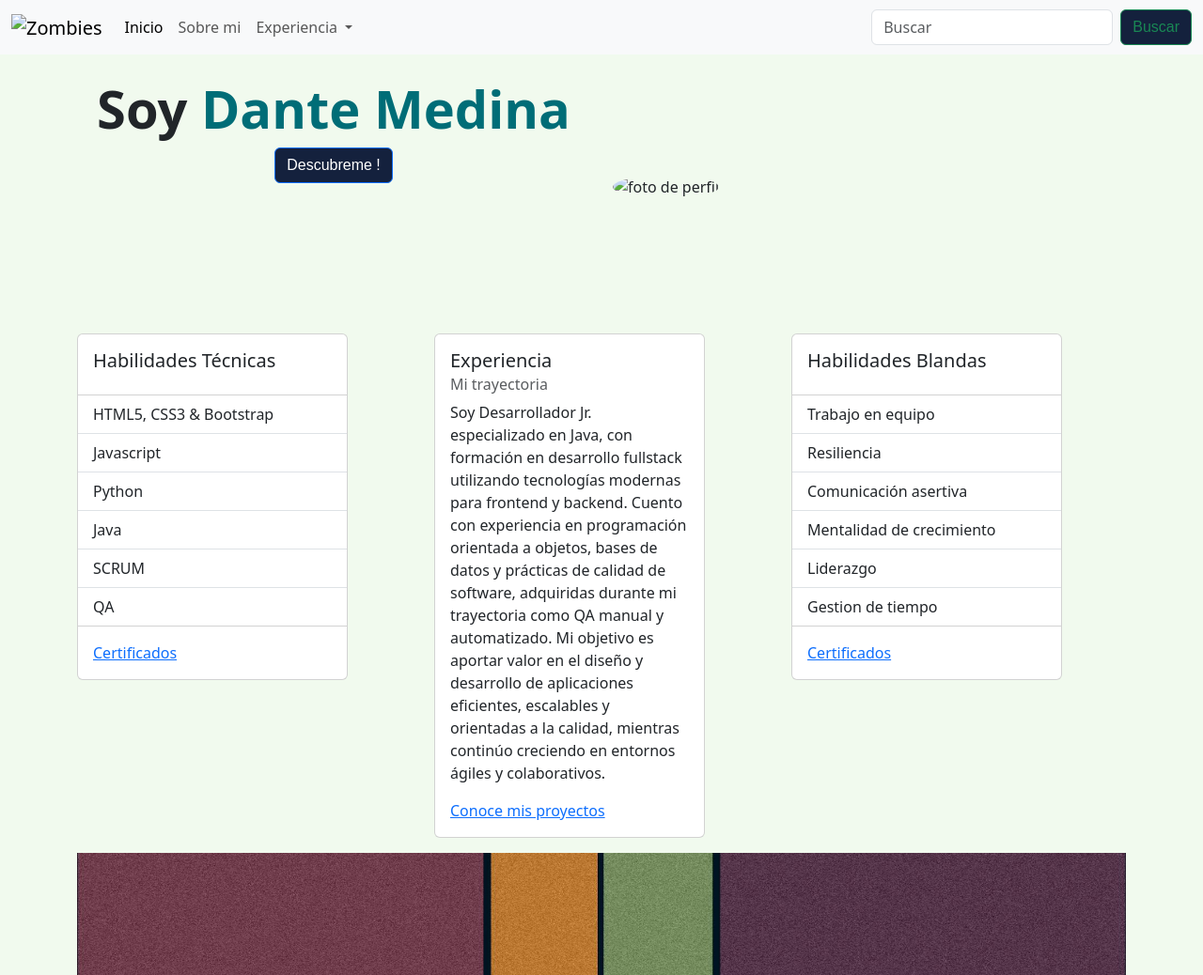
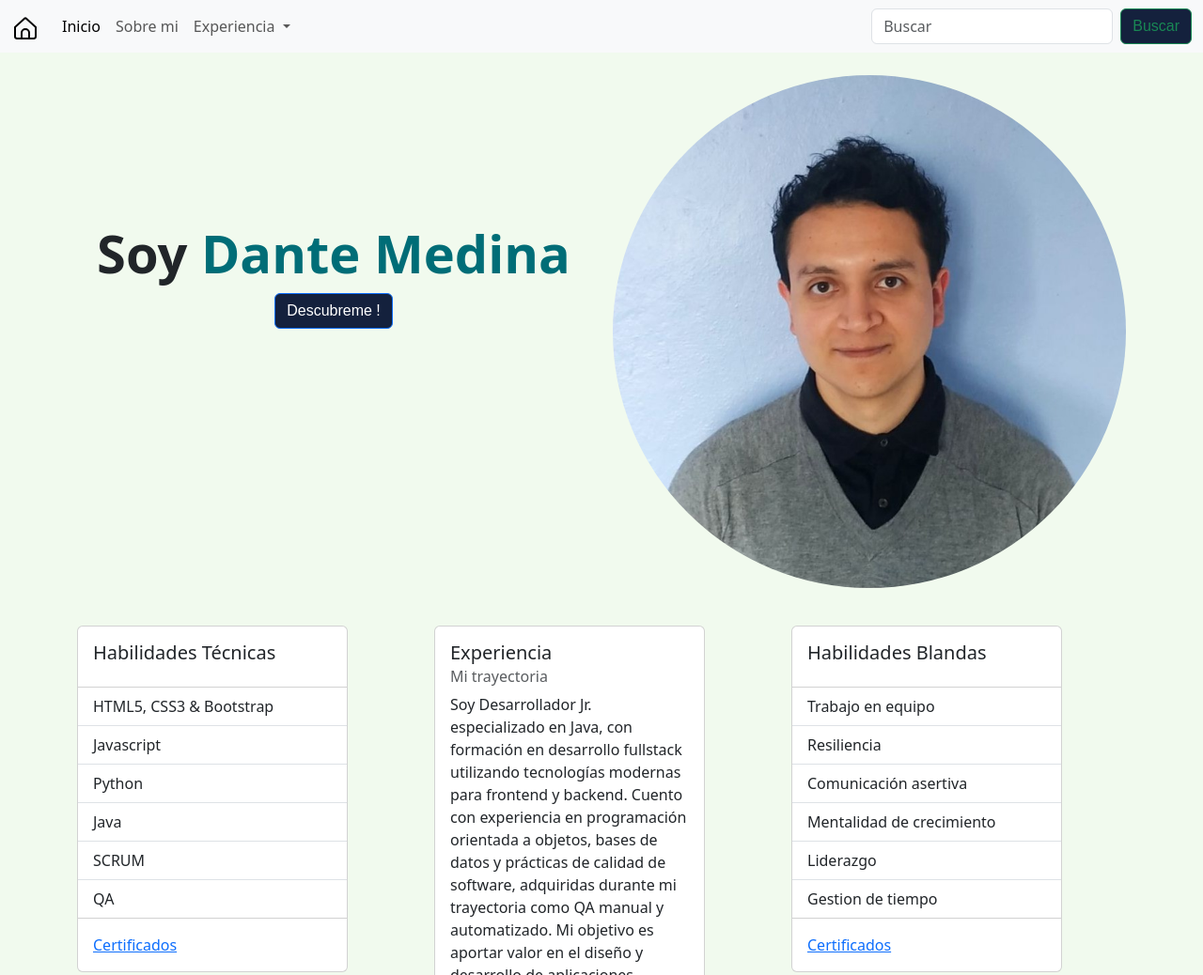
Before and after one commit to DanteZMedina/Sobre-mi, a plain HTML site: page index.html in a window 1280 px wide. Shown: the top 1038 px of the page at 94% size. Drawn offline with nearby package versions, Linux system fonts and the light colour scheme; the site is published under a folder, as on GitHub Pages, so addresses that start at the root find nothing; a web font is replaced by a local one.

Commit message:
Fix: Cambiando la forma en la que se accede a las imagenes de foto de perfil y el icono de la navbar

```diff
--- a/index.html
+++ b/index.html
@@ -21,7 +21,7 @@
   <nav class="navbar navbar-expand-lg bg-body-tertiary" id="nav-bar-css">
     <div class="container-fluid">
       <a class="navbar-brand" href="#">
-        <img src="/img/hogar.svg" alt="Zombies" width="30" height="24">
+        <img src="./img/hogar.svg" alt="home icon" width="30" height="24">
       </a>
       <button class="navbar-toggler" type="button" data-bs-toggle="collapse" data-bs-target="#navbarSupportedContent"
         aria-controls="navbarSupportedContent" aria-expanded="false" aria-label="Toggle navigation">
@@ -83,7 +83,7 @@
       </div>
       <!-- Columna 2 -->
       <div class="col-md-6 mt-4 mt-md-0">
-        <img src="/img/dante.png" class="img-fluid rounded-circle" alt="foto de perfil">
+        <img src="./img/dante.png" class="img-fluid rounded-circle" alt="foto de perfil">
       </div>
     </div>
 
```
